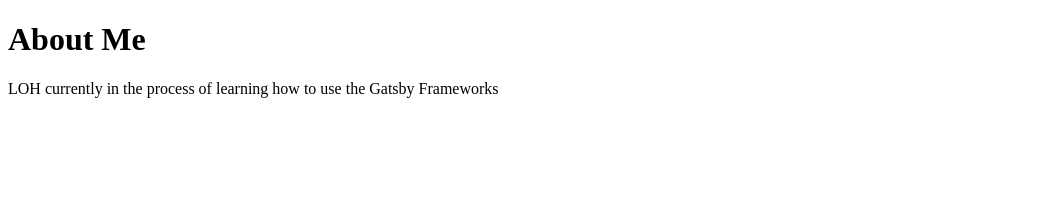
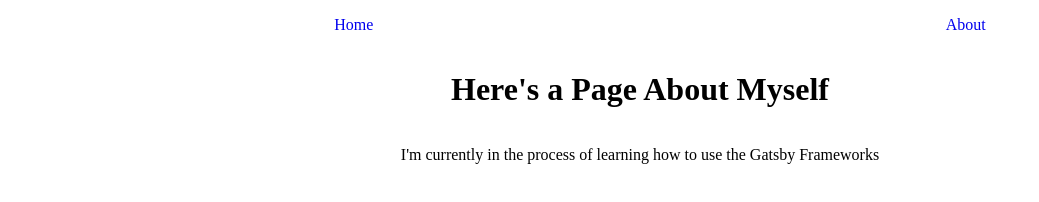
Before and after one commit to lohchenkai/my-first-gatsby-site, a Gatsby site: page /about in a window 1280 px wide. Shown: the whole page, without its empty margins (0-1039 px from the left). Built offline with nearby package versions, Linux system fonts and the light colour scheme; Gatsby itself is replaced by a stand-in of ours.

Commit message:
Completed Gatsby Tutorial Part 2

```diff
--- /dev/null
+++ b/src/components/layout.js
@@ -0,0 +1,20 @@
+import React from 'react'
+import { Link } from 'gatsby'
+import { container, nav } from './layout.module.css'
+
+export default function Layout(props){
+    return (
+        <div>
+            <nav>
+                <ul className={nav}>
+                    <li><Link to="/">Home</Link></li>
+                    <li><Link to="/about">About</Link></li>
+                </ul>
+            </nav>
+            <main className={container}>
+                <h1>{props.pageTitle}</h1>
+                {props.children}
+            </main>
+        </div>
+    )
+}
--- /dev/null
+++ b/src/components/layout.module.css
@@ -0,0 +1,18 @@
+.container {
+    display: flex;
+    flex-direction: column;
+    justify-content: center;
+    align-items: center;
+}
+
+.nav {
+    display: flex;
+    justify-content: space-around;
+    align-items: center;
+
+}
+
+.nav * {
+    text-decoration: none;
+    list-style: none;
+}
--- a/src/pages/about.js
+++ b/src/pages/about.js
@@ -1,11 +1,11 @@
 import React from "react"
+import Layout from '../components/layout'
 
-export default function About(props){
+export default function About(){
     return (
-        <main>
-            <h1>About Me</h1>
-            <p>LOH currently in the process of learning how to use the Gatsby Frameworks</p>
-        </main>
+        <Layout pageTitle="Here's a Page About Myself">
+            <p>I'm currently in the process of learning how to use the Gatsby Frameworks</p>
+        </Layout>
     )
 }
 
--- a/src/pages/index.js
+++ b/src/pages/index.js
@@ -1,13 +1,13 @@
 // Step 1: Import React
 import * as React from 'react'
+import Layout from '../components/layout'
 
 // Step 2: Define your component
 const IndexPage = () => {
   return (
-    <main>
-      <h1>Welcome to my Gatsby site!</h1>
+    <Layout pageTitle="Welcome to My Gatsby Site">
       <p>I'm making this by following the Gatsby Tutorial.</p>
-    </main>
+    </Layout>
   )
 }
 
```
Also changed, not shown: 1 other file.
